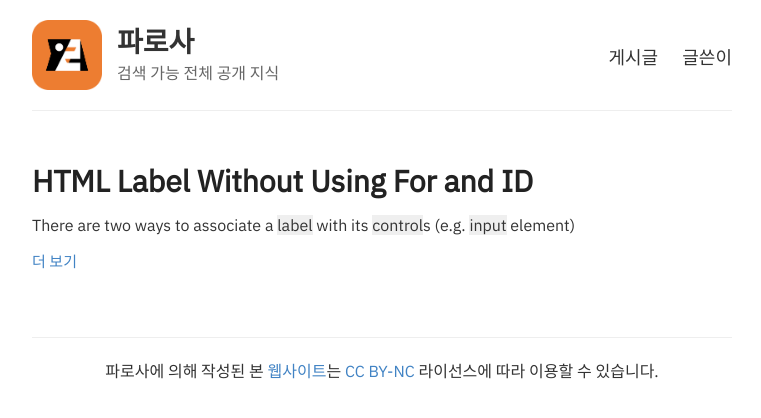
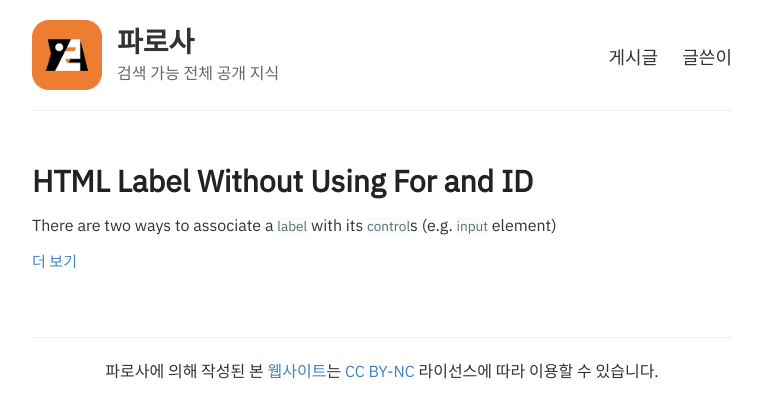
Before and after one commit to parosaone/blog, a Jekyll site: the page built from index.html, in a window 1280 px wide. Shown: the top 418 px of the page, without its empty margins (258-1019 px from the left). Built offline with Jekyll 4.4.1, drawn with Linux system fonts in a browser that asks for light colours.

Commit message:
Inline Code Highlight Style

```diff
--- a/_sass/_highlights.scss
+++ b/_sass/_highlights.scss
@@ -1,14 +1,24 @@
-pre.highlight {
-    background-color: #efefef;
-    padding: 7px;
-}
-
 code {
     font-family: 'IBM Plex Sans', monospace;
 }
 
+
+/* Inline */
+
 code.highlighter-rouge {
+    color: #586e75;
+    background-color: #fafafa;
+    padding: 0.2em, 0.4em;
+    border-radius: 3px;
+    font-size: 85%;
+}
+
+
+/* Block */
+
+pre.highlight {
     background-color: #efefef;
+    padding: 7px;
 }
 
 .highlight .c {
```
